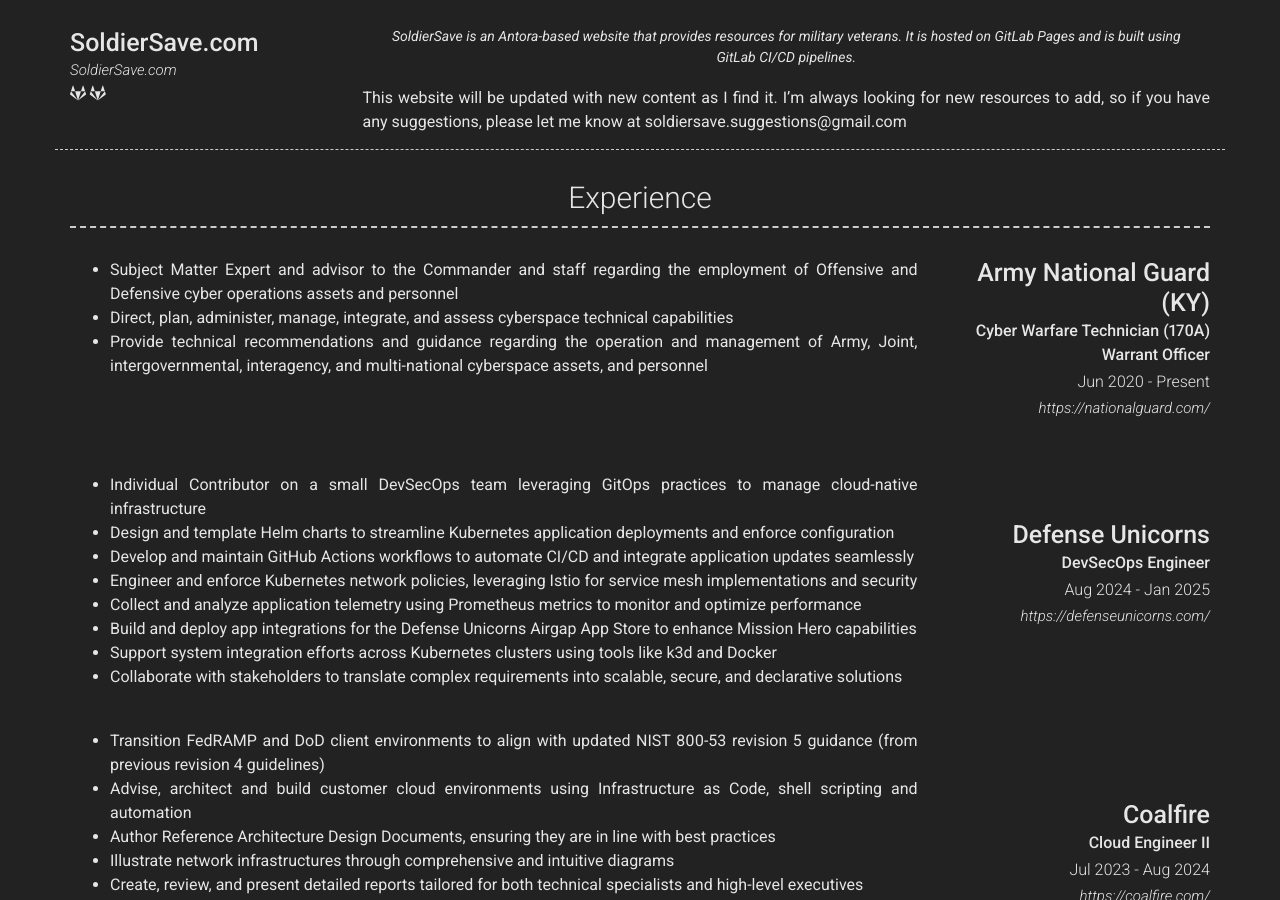
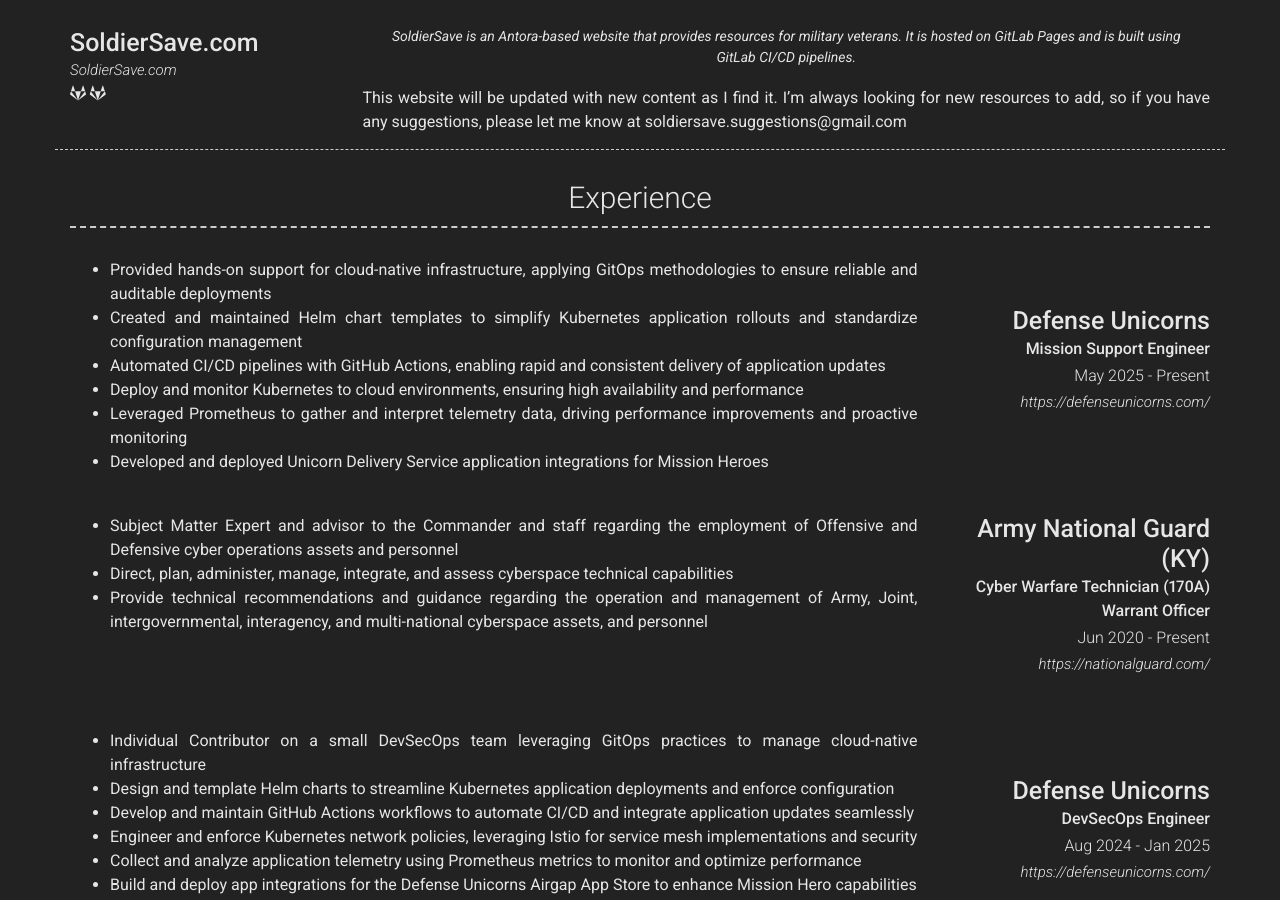
Before and after one commit to binbashburns/binbashburns.com, a Jekyll site: the page built from index.md, in a window 1280 px wide and 900 px high, scrolled down 886 px. Built offline with Jekyll 4.4.1, drawn with Linux system fonts in a browser that asks for light colours; nearby versions of some CDN libraries; some of the changed text lies outside the part shown.

Commit message:
periodic update

```diff
--- a/_config.yml
+++ b/_config.yml
@@ -92,6 +92,18 @@ content:
   - title: Experience
     layout: list
     content:
+      - layout: right
+        title: Defense Unicorns
+        sub_title: Mission Support Engineer
+        caption: May 2025 - Present
+        link: https://defenseunicorns.com/
+        description: |
+          - Provided hands-on support for cloud-native infrastructure, applying GitOps methodologies to ensure reliable and auditable deployments
+          - Created and maintained Helm chart templates to simplify Kubernetes application rollouts and standardize configuration management
+          - Automated CI/CD pipelines with GitHub Actions, enabling rapid and consistent delivery of application updates
+          - Deploy and monitor Kubernetes to cloud environments, ensuring high availability and performance
+          - Leveraged Prometheus to gather and interpret telemetry data, driving performance improvements and proactive monitoring
+          - Developed and deployed Unicorn Delivery Service application integrations for Mission Heroes
       - layout: right
         title: Army National Guard (KY)
         sub_title: Cyber Warfare Technician (170A) Warrant Officer
@@ -258,7 +270,9 @@ content:
     content: | # this will include new lines to allow paragraphs
       [Link to Credly](https://www.credly.com/users/binbashburns)
 
-      - GIAC GCLD
+      - GIAC Cloud Security Automation (GCSA)
+      - GIAC Cloud Security Essentials (GCLD)
+      - GIAC Cloud Penetration Tester (GPEN)
       - Google Professional Cloud Architect
       - Kubernetes and Cloud Native Associate (KCNA)
       - (ISC)2 CISSP
```
Also changed, not shown: 1 other file.
